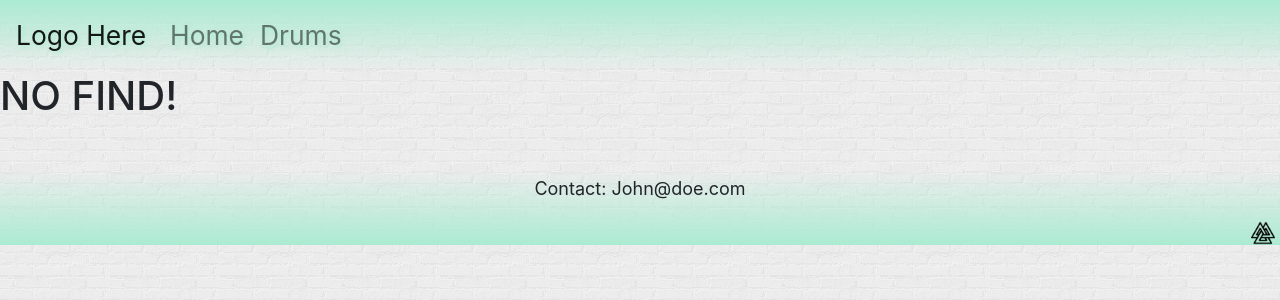
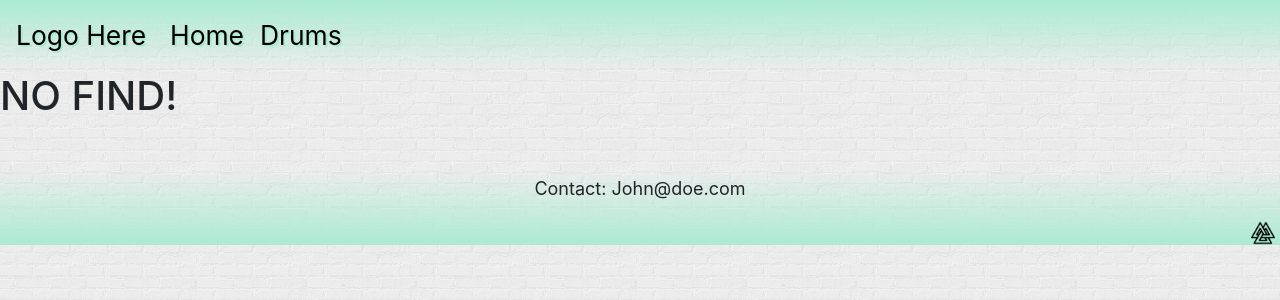
Before and after one commit to KantKontrol/DrumSite, a React (Create React App) app in the folder client/: page /products in a window 1280 px wide. Shown: the top 300 px of the page. Built offline with nearby package versions, Linux system fonts and the light colour scheme.

Commit message:
modified text color for product page and linebreak color

```diff
--- a/client/src/components/Navbar/index.css
+++ b/client/src/components/Navbar/index.css
@@ -4,7 +4,12 @@
 }
 
 .text-color {
-    color: black;
-    text-shadow: 2px 2px 5px #ABEBD2;
+    color: black !important;
+    text-shadow: 2px 2px #ABEBD2;
     font-size: 1.65rem;
 }
+
+.text-color:hover{
+    color: gray !important;
+
+}
--- a/client/src/index.css
+++ b/client/src/index.css
@@ -30,7 +30,8 @@ code {
 .lineBreak {
   width: 80%;
   height: 10px;
-  background-color: #7C8483;
+  background-color: #ABEBD2;
+  box-shadow: 2px 2px 5px gray;
   margin: 10px auto;
 }
 
@@ -43,5 +44,10 @@ code {
   flex: 1 0 auto;
 }
 
+.product-page-header {
+  color: black !important;
+  text-shadow: 3px 2px 5px #ABEBD2;
+}
+
 
 /* A18276     d4aa7d      efd09e*/
--- a/client/src/pages/Products.js
+++ b/client/src/pages/Products.js
@@ -24,7 +24,7 @@ export default function Products(){
 
     return (
         <div className="container-fluid push-footer">
-            <h1 className="mx-auto" style={{ width: "fit-content" }}>Drum Creations</h1>
+            <h1 className="mx-auto product-page-header" style={{ width: "fit-content" }}>Drum Creations</h1>
             <div className="lineBreak"></div>
             {products.length > 0 ? <ProductDisplay products={products}/> : <img className="preloader" src="/images/preloader.gif" alt="Loading..." width="80px"></img>}
         </div>
```
